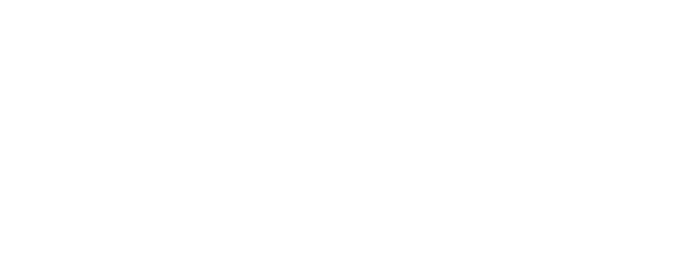
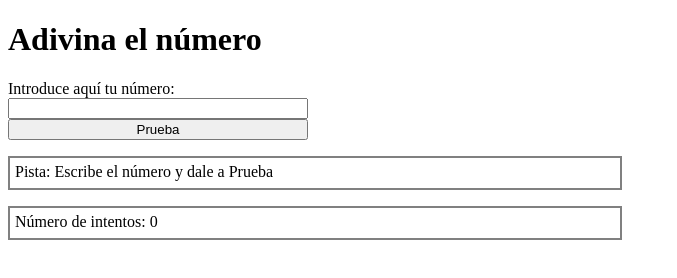
Before and after one commit to Adalab/modulo-2-evaluacion-intermedia-moniLamas, a plain HTML site: page index.html in a window 1280 px wide. Shown: the whole page, without its empty margins (0-677 px from the left). Drawn offline with Linux system fonts and the light colour scheme.

Commit message:
link main.js and main.css into index.html

```diff
--- a/index.html
+++ b/index.html
@@ -0,0 +1,32 @@
+<!DOCTYPE html>
+<html lang="en">
+
+<head>
+    <meta charset="UTF-8">
+    <meta http-equiv="X-UA-Compatible" content="IE=edge">
+    <meta name="viewport" content="width=device-width, initial-scale=1.0">
+    <link rel="stylesheet" href="./styles/main.css">
+    <title>Adivina el número</title>
+</head>
+
+<body>
+    <main class="container">
+        <h1>Adivina el número</h1>
+
+        <form action="" class="form">
+            <label for="guessField">Introduce aquí tu número:</label>
+            <input type="text" id="guessField" class="js_guess">
+            <input type="submit" value="Prueba" class="js_guessSubmit">
+        </form>
+
+        <div class="messages">
+            <p class="clue js_textClue">Pista: Escribe el número y dale a Prueba</p>
+            <p class="attempts js_attempts">Número de intentos: 0</p>
+        </div>
+    </main>
+
+
+    <script src="./js/main.js"></script>
+</body>
+
+</html>
--- a/styles/main.css
+++ b/styles/main.css
@@ -1,4 +1,16 @@
-* {
-    margin: 0;
-    padding: 0;
+.container {
+
 }
+
+.form {
+    display: flex;
+    flex-direction: column;
+    width: 300px;
+}
+
+.clue, .attempts {
+    height: 20px;
+    width: 600px;
+    padding: 5px;
+    border: 2px solid gray;
+}
```
